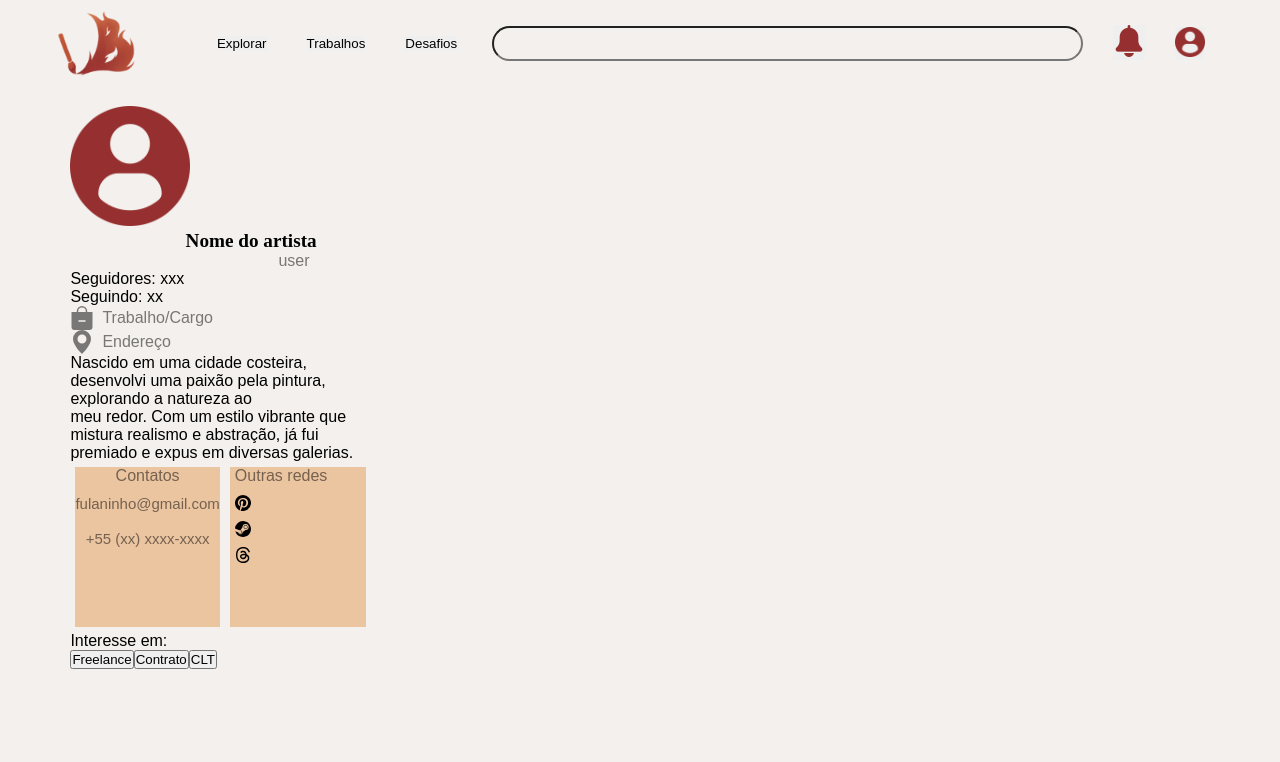
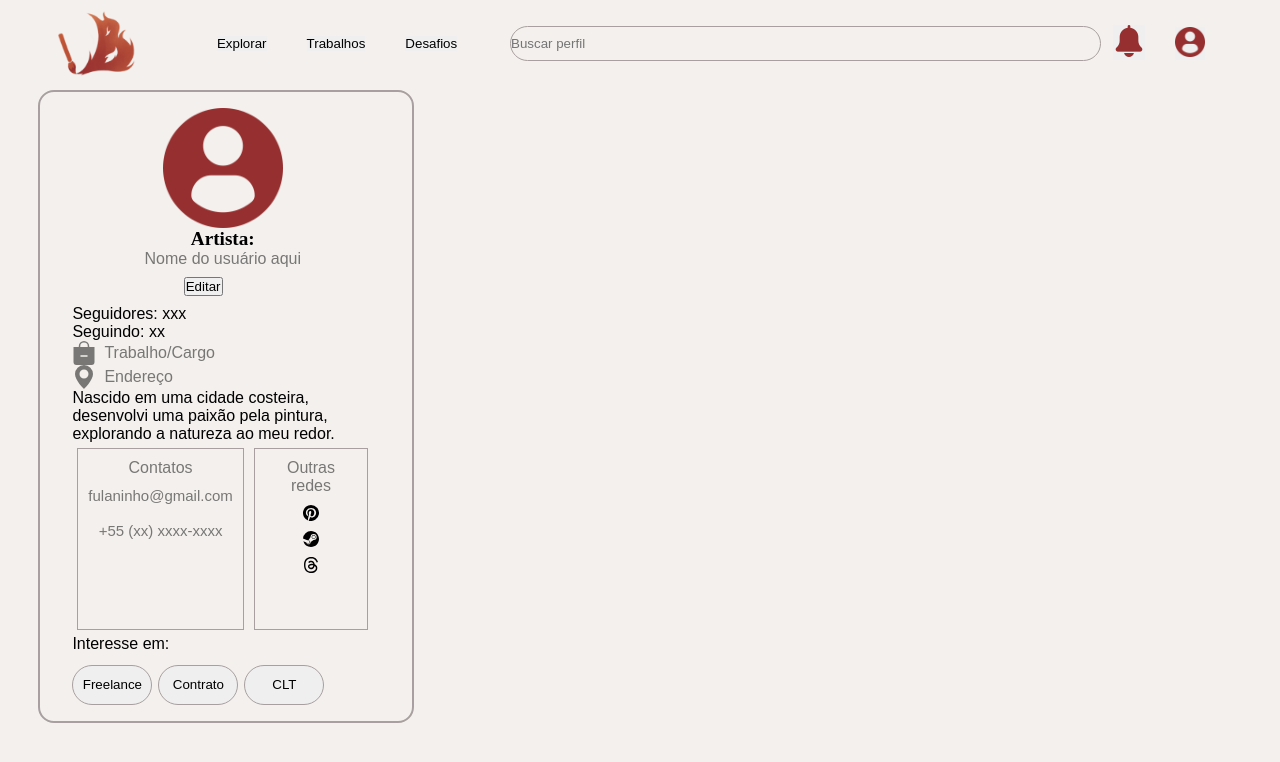
Before and after one commit to AnnaKarinaferreira/artistasSA, a React (Vite) app in the folder frontend/: page /PerfilArt in a window 1280 px wide. Shown: the top 762 px of the page. Built offline with nearby package versions, Linux system fonts and the light colour scheme.

Commit message:
up na tela de perdil e na barra de pesquisa dos header

```diff
--- a/frontend/src/Components/Header/HeaderLog.jsx
+++ b/frontend/src/Components/Header/HeaderLog.jsx
@@ -5,7 +5,6 @@ import logo from '../../assets/logo 1.png';
 import not from '../../assets/not.png';
 import user from '../../assets/user.png';
 import '../geral.css';
-import index from '../../../../backend/index.js'
 
 const HeaderLog = () => {
 
@@ -19,7 +18,7 @@ const HeaderLog = () => {
           <button  class='btnETD'><p><a class='linkETD' href="/Desafios">Desafios</a></p></button>
         </div>
         <div>
-          <input class='pesquisa' type="Search" name="" id="" />
+          <input class='pesquisa' type="Search" name="" placeholder='Buscar perfil' id="" />
         </div>
         <div>
           <button class='not'><a href=""><img src={not} /></a></button>
--- a/frontend/src/Components/Header/header.css
+++ b/frontend/src/Components/Header/header.css
@@ -78,7 +78,9 @@
 .pesquisa{
     width: 100% !important;
     border-radius: 50px;
+    margin-left: 3%;
     height: 35px;
+    border: 1px solid rgb(168, 160, 160);
     background-color: transparent;
 }
 
--- a/frontend/src/Components/Perfilartista/PerfilArt.css
+++ b/frontend/src/Components/Perfilartista/PerfilArt.css
@@ -1,35 +1,54 @@
-
-.geralartistas{
-
+.perfilartistacorpo {
+    margin: 7% 0 0 3%; /* Margem superior e esquerda */
+    width: 25%;
+    padding: 1em 3% 1em 1%; /* Padding em cima, direita, embaixo e esquerda */
+    background-color: transparent;
+    border: 2px solid rgb(168, 160, 160);
+    border-radius: 1em;
 }
 
-.perfilartistacorpo{
-    margin-left: 3%;
-    margin-top: 7%;
-    width: 25%;
-    padding-left: 1%;
-    padding-right: 3%;
-    padding-top: 1em;
-    padding-bottom: 1em;
-    background-color: transparent;
-    border-color: black;
-    border-width: 2px;
+.editar {
+    margin: 3% 37% 3% 37%; /* Margens superior, direita, inferior e esquerda */
 }
-.imgUser{
-    height: 120px;
-    justify-items: center;
+
+.interessebutton {
+    background-color: none;
+    border: 1px solid rgb(168, 160, 160);
+    width: 6em;
+    margin-top: 4%;
+    height: 3em;
+    border-radius: 4em;
 }
-.nomeart{
-    margin-left: 6em;
-    font-size: larger;
-}
-.user{
-    opacity: 0.5;
-    margin-left: 13em;
+
+.interessebutton1 { /*fiz esta div diferente para dar espaço nos button de interreses e tals*/
+    background-color: none;
+    margin-left: 2%;
+    margin-right: 2%;
+    width: 6em;
+    margin-top: 4%;
+    height: 3em;
+    border-radius: 4em;
+    border: 1px solid rgb(168, 160, 160);
 }
 
 
-.elementosalinhar{
+.imgUser {
+    height: 120px;
+    display: block; /* Para centralizar a imagem */
+    margin: 0 auto; /* Centraliza a imagem horizontalmente */
+}
+
+.nomeart {
+    text-align: center; /* Centraliza o texto */
+    font-size: larger;
+}
+
+.user {
+    opacity: 0.5;
+    text-align: center; /* Centraliza o texto */
+}
+
+.elementosalinhar {
     margin-left: 6%;
 }
 
@@ -42,49 +61,43 @@
 .work,
 .map {
     margin-right: 8px; /* Espaço entre a imagem e o texto */
-    width: 24px; /* Ajuste o tamanho conforme necessário */
-    height: 24px; /* Ajuste o tamanho conforme necessário */
+    width: 24px; /* Tamanho das imagens */
+    height: 24px;
 }
 
 .caixas {
     display: flex; /* Ativa o Flexbox */
+    justify-content: space-between; /* Espaça igualmente as caixas */
 }
 
 .caixa1, .caixa2 {
-    width: 50%;
+    width: 48%;
     height: 10em;
     margin: 5px;
+    border: 1px solid rgb(168, 160, 160);
+    background-color: none;
+    display: flex;
+    flex-direction: column;
+    align-items: center;
+    padding: 10px;
 }
-.textocaixa{
+
+.textocaixa {
     text-align: center;
     opacity: 0.5;
+    margin-bottom: 10px; /* Espaçamento inferior */
 }
 
-.subtextcaixa{
+.subtextcaixa {
     font-size: 15px;
     opacity: 0.5;
     text-align: center;
-}
-.caixa1 {
-    background-color: rgb(235, 196, 160);
-}
-
-.caixa2 {
-    background-color: rgb(235, 196, 160);
-    display: flex;
-    padding-left: 5px;
-    flex-direction: column;
-    align-items: flex-start;
-}
-
-.textocaixa {
-    margin-bottom: 10px;
 }
 
 .linha1, .linha2 {
     display: flex;
     justify-content: flex-start;
-    margin-bottom: 10px;
+    margin-bottom: 10px; /* Espaçamento inferior */
 }
 
 .linha1 img, .linha2 img {
--- a/frontend/src/Components/Perfilartista/PerfilArt.jsx
+++ b/frontend/src/Components/Perfilartista/PerfilArt.jsx
@@ -20,8 +20,9 @@ const PerfilArt = () => {
 
           <div>
             <img src={user} alt="user" className="imgUser" />
-            <h2 className="nomeart">Nome do artista</h2>
-            <p className="user">user</p>
+            <h2 className="nomeart">Artista:</h2>
+            <p className="user">Nome do usuário aqui</p>
+            <button className="editar">Editar</button>
           </div>
           <div>
             <p>Seguidores: xxx</p>
@@ -34,9 +35,8 @@ const PerfilArt = () => {
             </div>
             <p>
               Nascido em uma cidade costeira, desenvolvi uma paixão pela
-              pintura, explorando a natureza ao <br />
-              meu redor. Com um estilo vibrante que mistura realismo e
-              abstração, já fui premiado e expus em diversas galerias.
+              pintura, explorando a natureza ao
+              meu redor.
             </p>
             <div className="caixas">
               <div className="caixa1">
@@ -53,9 +53,9 @@ const PerfilArt = () => {
             </div>
             <div className="interesses">
               <p className="interesse">Interesse em:</p>
-              <button>Freelance</button>
-              <button>Contrato</button>
-              <button>CLT</button>
+              <button className="interessebutton">Freelance</button>
+              <button className="interessebutton1">Contrato</button>
+              <button className="interessebutton">CLT</button>
             </div>
           </div>
         </div>
```
